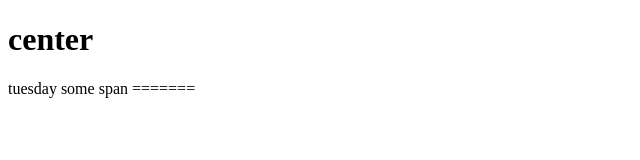
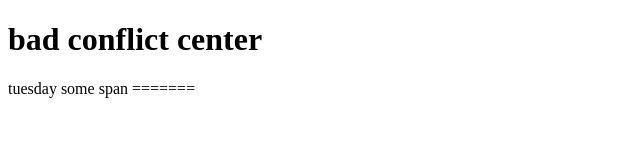
Before and after one commit to Andjito/pro1101, a plain HTML site: page index.html in a window 1280 px wide. Shown: the whole page, without its empty margins (0-640 px from the left). Drawn offline with Linux system fonts and the light colour scheme.

Commit message:
bad conflict

```diff
--- a/index.html
+++ b/index.html
@@ -5,7 +5,7 @@
     <title>Hello world</title>
 </head>
 <body>
-    <h1>center</h1>
+    <h1>bad conflict center</h1>
     <span> tuesday some span</span>
 =======
 
```
